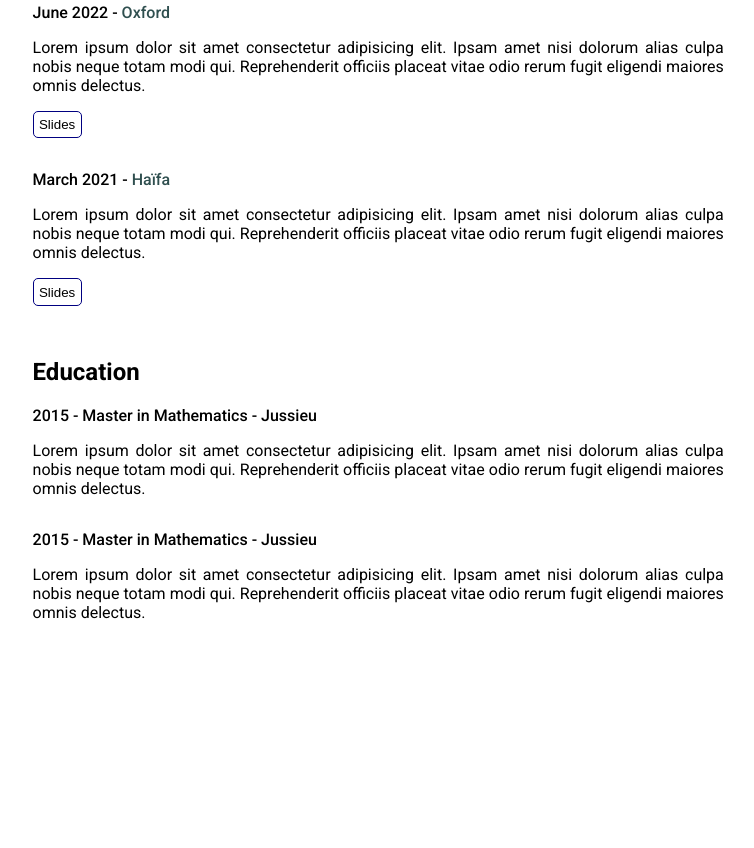
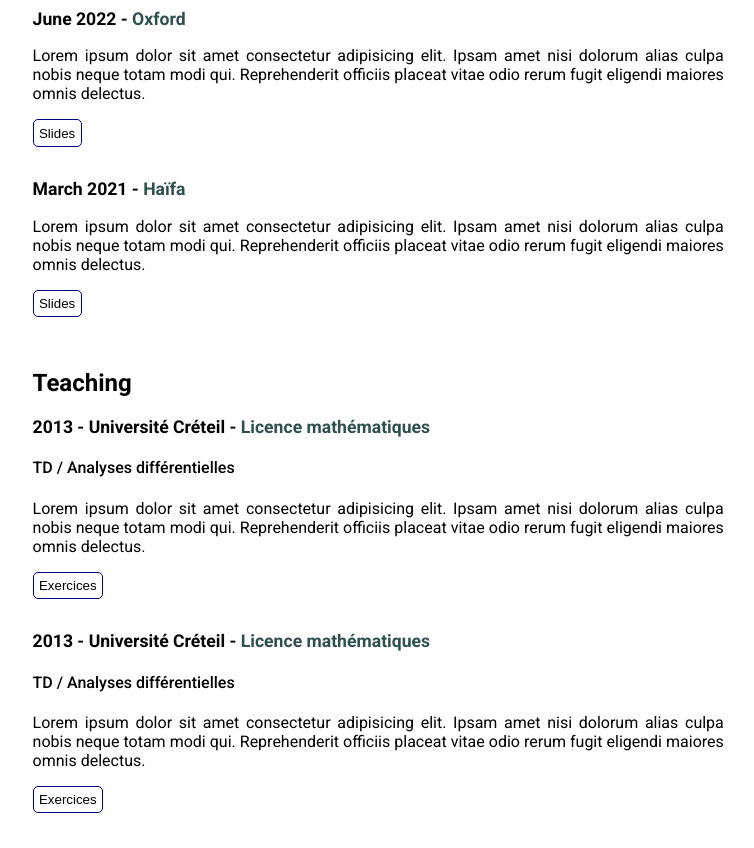
Before and after one commit to alexrobert75/JDJacques, a plain HTML site: page index.html in a window 1280 px wide. Shown: the part 897-1745 px from the top of the page, without its empty margins (401-1155 px from the left). Before the commit the page ends 1663 px from the top, so only its background shows below. Drawn offline with Linux system fonts and the light colour scheme.

Commit message:
Add files via upload

```diff
--- a/index.html
+++ b/index.html
@@ -29,6 +29,7 @@
                 <li> <a href="#bio">Biography</a></li>
                 <li><a href="#publi">Publications</a></li>
                 <li><a href="#talks">Talks</a></li>
+                <li><a href="#teach">Teaching</a></li>
                 <li><a href="#edu">Education</a></li>
             </ul>
         </nav>
@@ -59,6 +60,7 @@
                     </div>
                 </div>
                 <div class="bloctexte">
+
                     <div class="biography" id="bio">
                         <div class="titresection">
                             <h2>Biography</h2>
@@ -70,6 +72,7 @@
                         <p>My research focuses on renormalization theory of SPDEs and regularity structures.
                         </p>
                     </div>
+
                     <div class="interests">
                         <div class="titresection">
                             <h2>Research interests</h2>
@@ -89,12 +92,14 @@
                             </li>
                         </ul>
                     </div>
+
                     <div class="list" id="publi">
                         <div class="titresection">
-                            <h2>Publications</h2>
+                            <h2><span class="fa-solid fa-book"></span> Publications</h2>
                         </div>
                         <div class="item">
-                            <h3>Jean-David Jacques, Lorenzo Zambotti (2023) - <span class="secondtitle articletitle">Post-Lie
+                            <h3>Jean-David Jacques, Lorenzo Zambotti (2023) - <span
+                                    class="secondtitle articletitle">Post-Lie
                                     algebras of derivations and regularity structures</span></h3>
                             <p>Lorem ipsum dolor sit amet consectetur adipisicing elit. Ipsam amet nisi dolorum alias
                                 culpa nobis neque totam modi qui. Reprehenderit officiis placeat vitae odio rerum fugit
@@ -104,9 +109,10 @@
                         </div>
 
                     </div>
+
                     <div class="list" id="talks">
                         <div class="titresection">
-                            <h2>Latest talks</h2>
+                            <h2><span class="fa-solid fa-presentation-screen"></span>Latest talks</h2>
                         </div>
                         <div class="item">
                             <h3> April 2023 - <span class="secondtitle">Berlin</span></h3>
@@ -130,6 +136,29 @@
                             <button>Slides</button>
                         </div>
                     </div>
+
+                    <div class="list" id="teach">
+                        <div class="titresection">
+                            <h2>Teaching</h2>
+                        </div>
+                        <div class="item">
+                            <h3> 2013 - Université Créteil - <span class="secondtitle">Licence mathématiques</span></h3>
+                            <h4>TD / Analyses différentielles</h4>
+                            <p>Lorem ipsum dolor sit amet consectetur adipisicing elit. Ipsam amet nisi dolorum alias
+                                culpa nobis neque totam modi qui. Reprehenderit officiis placeat vitae odio rerum fugit
+                                eligendi maiores omnis delectus.</p>
+                                <button>Exercices</button>
+                        </div>
+                        <div class="item">
+                            <h3> 2013 - Université Créteil - <span class="secondtitle">Licence mathématiques</span></h3>
+                            <h4>TD / Analyses différentielles</h4>
+                            <p>Lorem ipsum dolor sit amet consectetur adipisicing elit. Ipsam amet nisi dolorum alias
+                                culpa nobis neque totam modi qui. Reprehenderit officiis placeat vitae odio rerum fugit
+                                eligendi maiores omnis delectus.</p>
+                                <button>Exercices</button>
+                        </div>
+                    </div>
+
                     <div class="list" id="edu">
                         <div class="titresection">
                             <h2>Education</h2>
@@ -146,12 +175,11 @@
                                 culpa nobis neque totam modi qui. Reprehenderit officiis placeat vitae odio rerum fugit
                                 eligendi maiores omnis delectus.</p>
                         </div>
+                    </div>
+
 
                 </div>
-
-
             </div>
-        </div>
 
     </main>
 
--- a/style.css
+++ b/style.css
@@ -98,6 +98,11 @@ h1 {
 }
 
 .item h3 {
+    font-size: 1.1em;
+    font-weight: 600;
+}
+
+.item h4 {
     font-size: 1em;
     font-weight: 500;
 }
```
